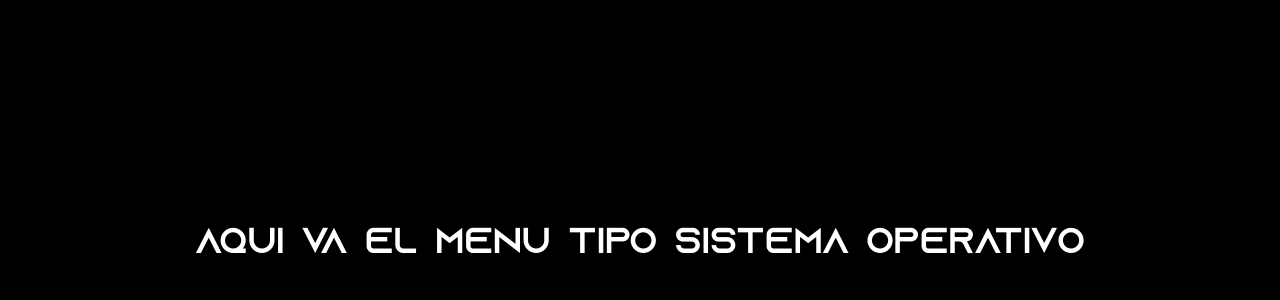
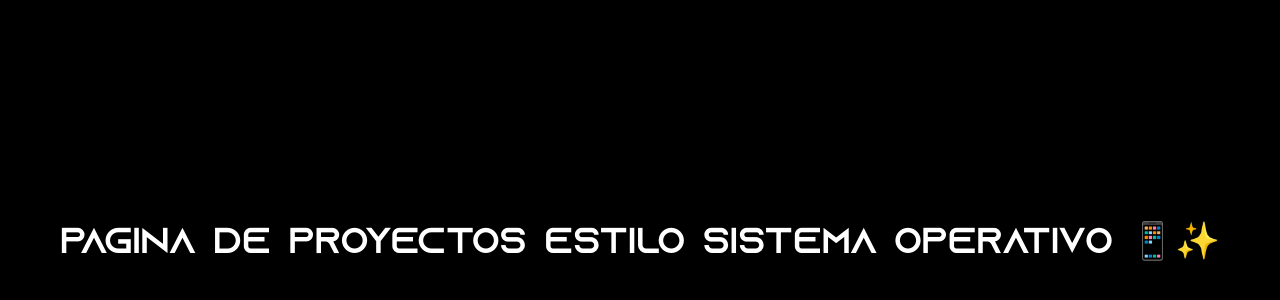
Before and after one commit to Mauriizio/devmauricv, a Next.js app: page /menu in a window 1280 px wide. Shown: the part 156-456 px from the top of the page. Built offline with nearby package versions, Linux system fonts and the light colour scheme.

Commit message:
agregue framer motion

```diff
--- /dev/null
+++ b/components/LayoutTransition.jsx
@@ -0,0 +1,24 @@
+// src/components/LayoutTransition.jsx
+"use client";
+
+import { motion, AnimatePresence } from "framer-motion";
+import { usePathname } from "next/navigation";
+
+export default function LayoutTransition({ children }) {
+  const pathname = usePathname();
+
+  return (
+    <AnimatePresence mode="wait">
+      <motion.div
+        key={pathname}
+        initial={{ x: "100%", opacity: 0 }}
+        animate={{ x: 0, opacity: 1 }}
+        exit={{ x: "-100%", opacity: 0 }}
+        transition={{ duration: 0.6, ease: "easeInOut" }}
+        className="absolute inset-0 w-full h-full"
+      >
+        {children}
+      </motion.div>
+    </AnimatePresence>
+  );
+}
--- a/components/SectionOne.jsx
+++ b/components/SectionOne.jsx
@@ -48,11 +48,12 @@ export default function SectionOne() {
           {/* Botones de navegación */}
           <div className="flex flex-col items-end gap-5 mb-2">
             <button
-              onClick={irAlMenu}
-              className="text-9xl md:text-6xl font-black hover:translate-x-1 transition-all duration-300 hover:text-yellow-400"
-            >
-              →
-            </button>
+  onClick={() => router.push("/menu")}
+  className="text-9xl md:text-6xl font-black hover:translate-x-1 transition-all duration-300 hover:text-yellow-400"
+>
+  →
+</button>
+
             <button className="text-4xl md:text-6xl font-black hover:translate-x-1 transition-all duration-300 hover:text-yellow-400">
               Contacto
             </button>
--- a/package.json
+++ b/package.json
@@ -9,6 +9,7 @@
     "lint": "next lint"
   },
   "dependencies": {
+    "framer-motion": "^12.23.6",
     "next": "15.3.5",
     "react": "^19.0.0",
     "react-dom": "^19.0.0",
--- a/pages/_app.js
+++ b/pages/_app.js
@@ -1,6 +1,14 @@
-import "../styles/globals.css";
+// pages/_app.js
+import "@/styles/globals.css";
+import LayoutTransition from "@/components/LayoutTransition";
 
 
 export default function App({ Component, pageProps }) {
-  return <Component {...pageProps} />;
+  return (
+    <div className="relative w-screen h-screen overflow-hidden">
+      <LayoutTransition>
+        <Component {...pageProps} />
+      </LayoutTransition>
+    </div>
+  );
 }
--- a/pages/menu.js
+++ b/pages/menu.js
@@ -1,8 +1,7 @@
-// pages/menu.js
 export default function MenuPage() {
   return (
-    <main className="w-screen h-screen flex items-center justify-center bg-black text-white font-azonix">
-      <h1 className="text-4xl">Aquí va el menú tipo sistema operativo</h1>
-    </main>
+    <section className="w-screen h-screen bg-black text-white flex items-center justify-center font-azonix text-4xl">
+      Página de Proyectos estilo Sistema Operativo 📱✨
+    </section>
   );
 }
```
Also changed, not shown: 1 other file (tests, documents, lock files or other folders).
